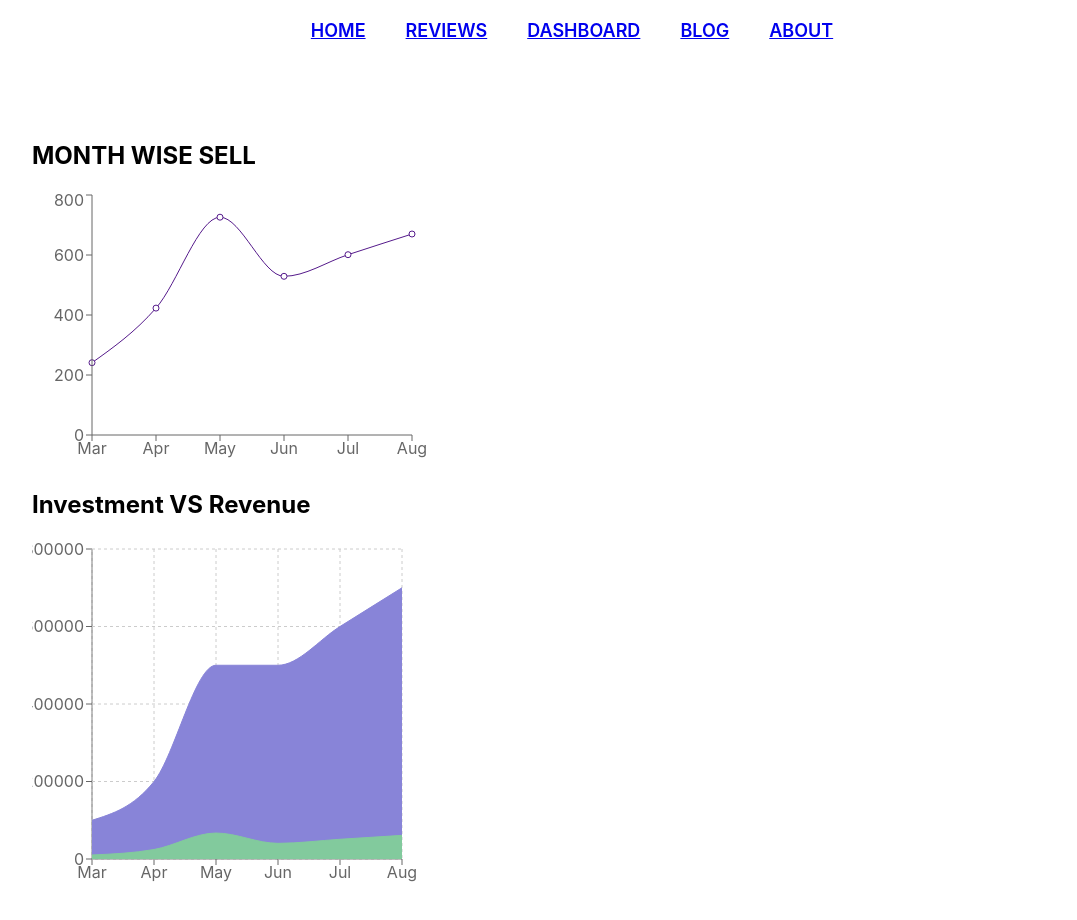
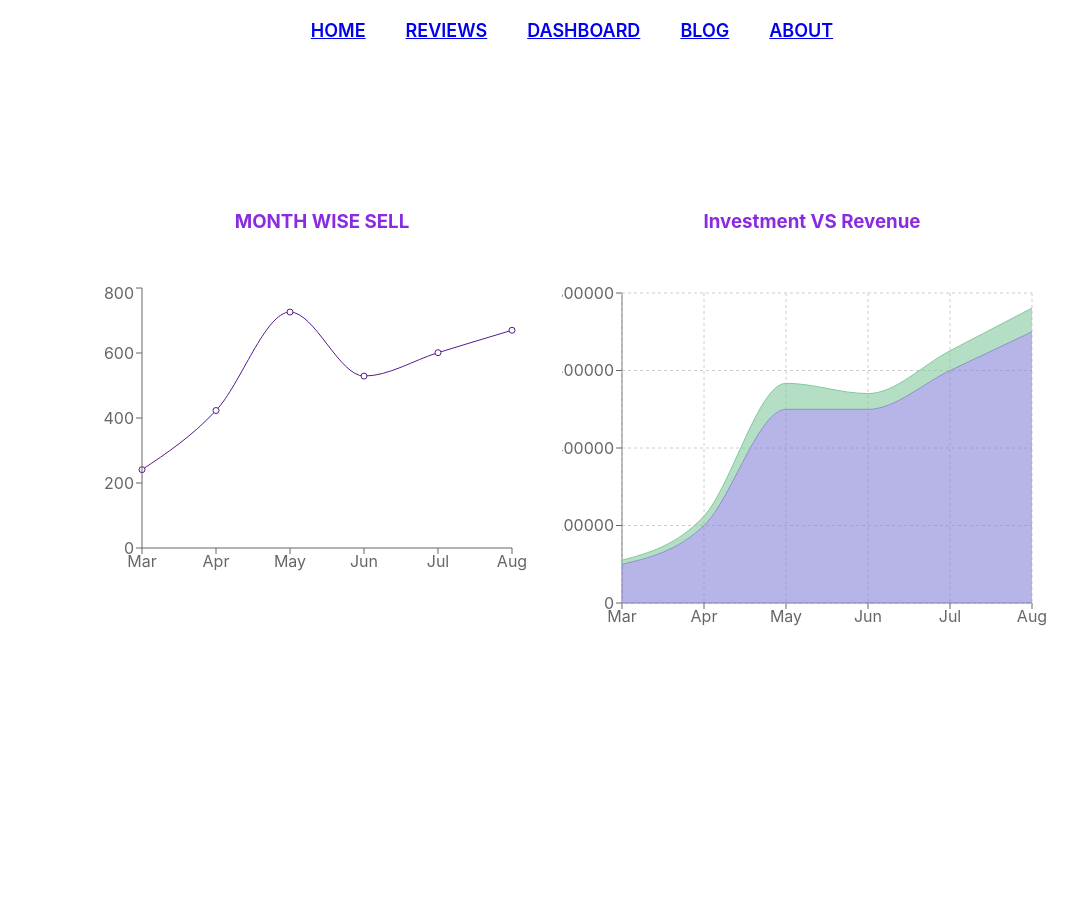
Before and after one commit to muzahidMD/product-analysis-website-muzahidMD-assignment09, a React (Create React App) app: page /dashboard in a window 1280 px wide. Shown: the top 920 px of the page, without its empty margins (68-1145 px from the left). After the commit the page ends 800 px from the top, so only its background shows below. Built offline with nearby package versions, Linux system fonts and the light colour scheme.

Commit message:
finished dashboard

```diff
--- a/src/App.js
+++ b/src/App.js
@@ -18,6 +18,7 @@ function App() {
         <Route path='/dashboard' element={<Dashboard />}></Route>
         <Route path='/blog' element={<Blog />}></Route>
         <Route path='/about' element={<About />}></Route>
+        {/* <Route path='*' element={}></Route> */}
       </Routes>
     </div>
   );
--- a/src/components/Dashboard/Dashboard.css
+++ b/src/components/Dashboard/Dashboard.css
@@ -1,3 +1,11 @@
 .dashBoard {
-    margin: 100px;
+    margin: 150px;
+    display: grid;
+    grid-template-columns: repeat(2, 1fr);
 }
+
+.chart-title {
+    color: blueviolet;
+    text-align: center;
+    margin-bottom: 50px;
+}
--- a/src/components/Dashboard/Dashboard.js
+++ b/src/components/Dashboard/Dashboard.js
@@ -14,8 +14,8 @@ const Dashboard = () => {
     return (
         <div className='dashBoard'>
             <div>
-                <h2>MONTH WISE SELL</h2>
-                <LineChart width={400} height={280} data={charts} margin={{ top: 5, right: 20, bottom: 5, left: 0 }}>
+                <h3 className='chart-title'>MONTH WISE SELL</h3>
+                <LineChart width={450} height={300} data={charts} margin={{ top: 5, right: 20, bottom: 5, left: 0 }}>
                     <Line type="monotone" dataKey="sell" stroke="#551A8B" />
                     <XAxis dataKey="month" />
                     <YAxis dataKey="sell" />
@@ -24,25 +24,24 @@ const Dashboard = () => {
             </div>
 
             <div>
-                <h2>Investment VS Revenue</h2>
-                <AreaChart width={400} height={350} data={charts}
-                    margin={{ top: 10, right: 30, left: 0, bottom: 0 }}>
-                    <defs>
-                        <linearGradient id="colorUv" x1="0" y1="0" x2="0" y2="1">
-                            <stop offset="5%" stopColor="#8884d8" />
-                            {/* <stop offset="95%" stopColor="#8884d8" stopOpacity={0} /> */}
-                        </linearGradient>
-                        <linearGradient id="colorPv" x1="0" y1="0" x2="0" y2="1">
-                            <stop offset="5%" stopColor="#82ca9d" />
-                            {/* <stop offset="95%" stopColor="#82ca9d" stopOpacity={0} /> */}
-                        </linearGradient>
-                    </defs>
+                <h3 className='chart-title'>Investment VS Revenue</h3>
+                <AreaChart
+                    width={500}
+                    height={350}
+                    data={charts}
+                    margin={{
+                        top: 10,
+                        right: 30,
+                        left: 0,
+                        bottom: 0
+                    }}>
+
                     <XAxis dataKey="month" />
-                    <YAxis dataKey="investment" />
+                    <YAxis />
                     <CartesianGrid strokeDasharray="3 3" />
                     <Tooltip />
-                    <Area type="monotone" dataKey="investment" stroke="#8884d8" fillOpacity={1} fill="url(#colorUv)" />
-                    <Area type="monotone" dataKey="revenue" stroke="#82ca9d" fillOpacity={1} fill="url(#colorPv)" />
+                    <Area type="monotone" dataKey="investment" stackId="1" stroke="#8884d8" fill="#8884d8" />
+                    <Area type="monotone" dataKey="revenue" stackId="1" stroke="#82ca9d" fill="#82ca9d" />
                 </AreaChart>
             </div>
         </div>
```
